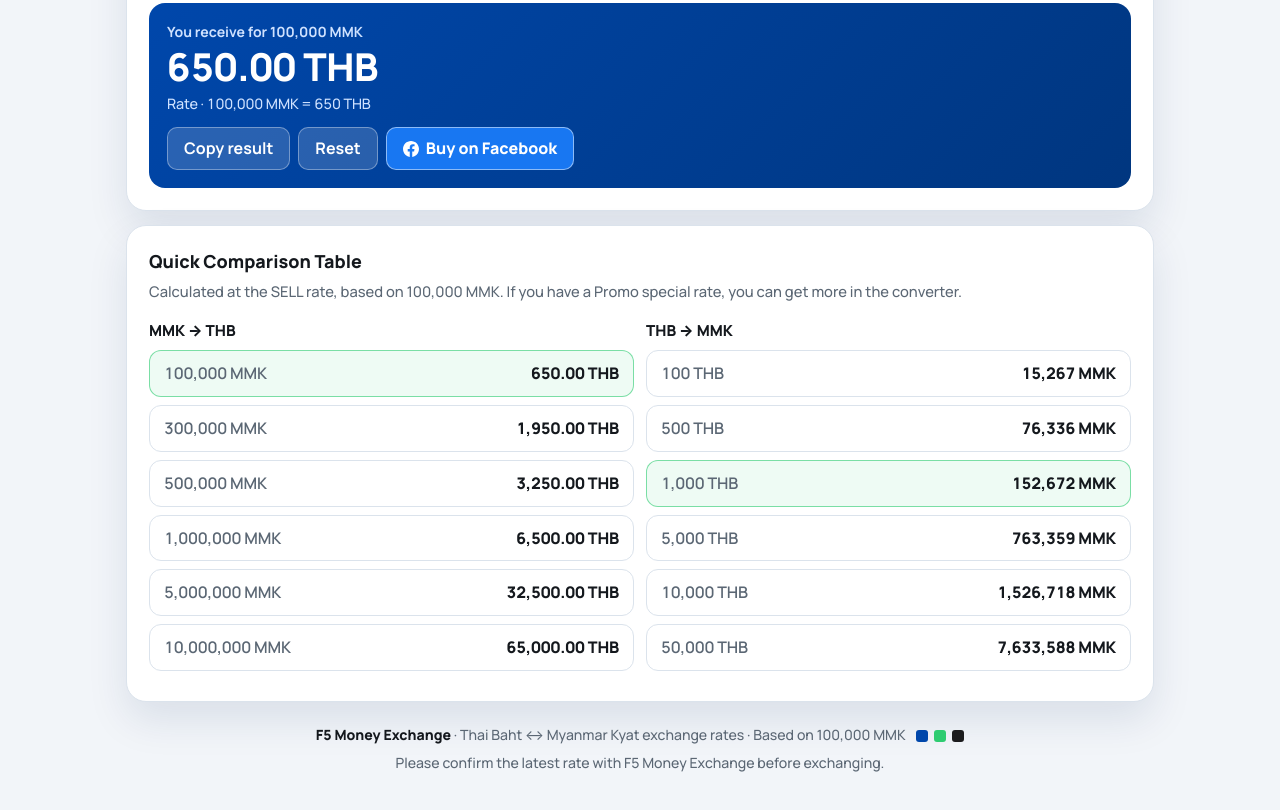
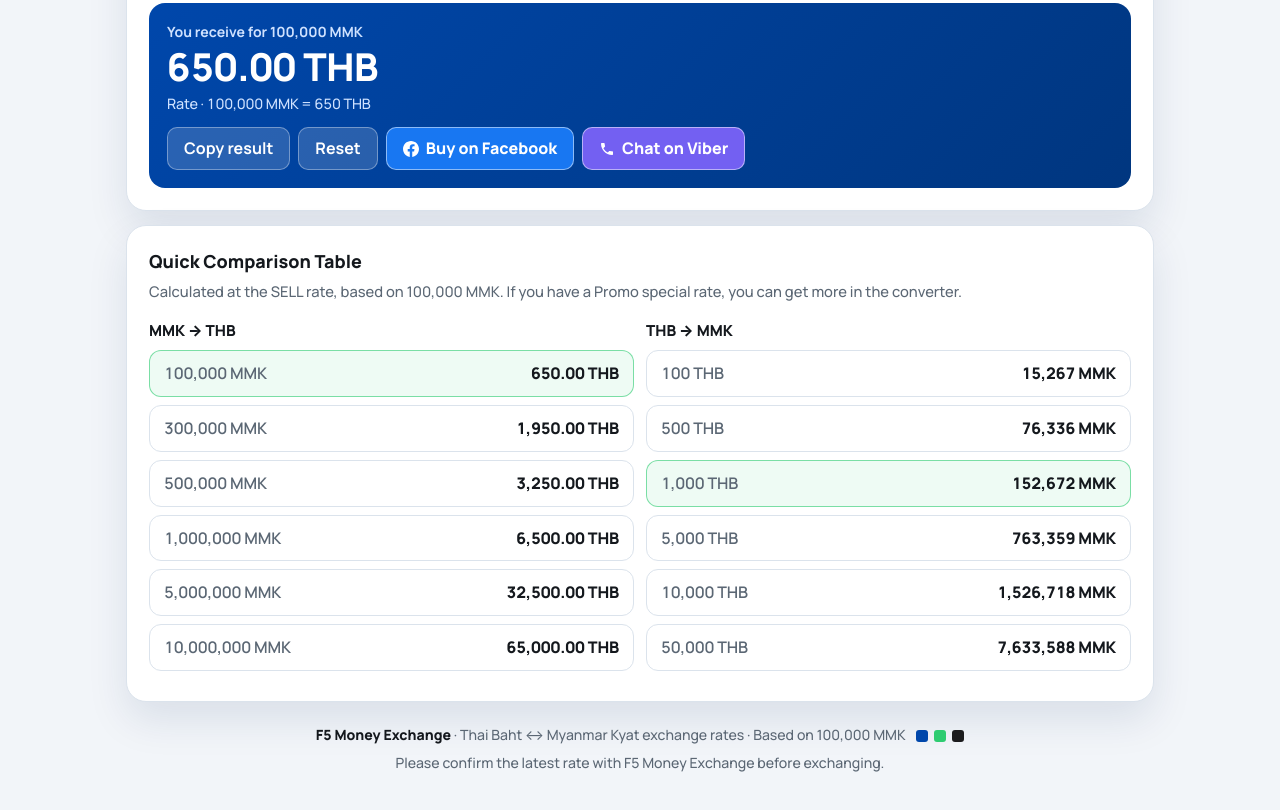
Before and after one commit to Mookie247/f5-money-exchange, a plain HTML site: page index.html in a window 1280 px wide. Shown: the part 1119-1929 px from the top of the page. Drawn offline with nearby package versions, Linux system fonts and the light colour scheme; no server answers.

Commit message:
Add Chat on Viber link next to Facebook

```diff
--- a/index.html
+++ b/index.html
@@ -86,6 +86,8 @@
 
   .result .r-actions a.fb-link-btn{display:inline-flex;align-items:center;gap:7px;background:#1877F2;border:1px solid rgba(255,255,255,.5);color:#fff;border-radius:10px;padding:8px 16px;font-weight:800;min-height:40px;text-decoration:none}
   .result .r-actions a.fb-link-btn svg{width:16px;height:16px;fill:#fff;flex:none}
+  .result .r-actions a.viber-link-btn{display:inline-flex;align-items:center;gap:7px;background:#7360F2;border:1px solid rgba(255,255,255,.5);color:#fff;border-radius:10px;padding:8px 16px;font-weight:800;min-height:40px;text-decoration:none}
+  .result .r-actions a.viber-link-btn svg{width:16px;height:16px;fill:#fff;flex:none}
 
   /* Sections */
   section.card{background:var(--surface);border:1px solid var(--line);border-radius:var(--radius);padding:22px;margin-top:14px;box-shadow:var(--shadow)}
@@ -318,6 +320,10 @@
           <svg viewBox="0 0 24 24" xmlns="http://www.w3.org/2000/svg" aria-hidden="true"><path d="M24 12.073C24 5.405 18.627 0 12 0S0 5.405 0 12.073C0 18.1 4.388 23.094 10.125 24v-8.437H7.078v-3.49h3.047v-2.66c0-3.025 1.792-4.697 4.533-4.697 1.313 0 2.686.236 2.686.236v2.971H15.83c-1.491 0-1.956.93-1.956 1.886v2.264h3.328l-.532 3.49h-2.796V24C19.612 23.094 24 18.1 24 12.073z"/></svg>
           <span id="fbBtnText">Buy on Facebook</span>
         </a>
+        <a class="viber-link-btn" href="viber://chat?number=%2B66820767193">
+          <svg viewBox="0 0 24 24" xmlns="http://www.w3.org/2000/svg" aria-hidden="true"><path d="M6.62 10.79c1.44 2.83 3.76 5.14 6.59 6.59l2.2-2.2c.27-.27.67-.36 1.02-.24 1.12.37 2.33.57 3.57.57.55 0 1 .45 1 1V20c0 .55-.45 1-1 1-9.39 0-17-7.61-17-17 0-.55.45-1 1-1h3.5c.55 0 1 .45 1 1 0 1.25.2 2.45.57 3.57.11.35.03.74-.25 1.02l-2.2 2.2z"/></svg>
+          <span id="viberBtnText">Chat on Viber</span>
+        </a>
       </div>
     </div>
   </section>
@@ -449,7 +455,7 @@ var I18N = {
     convTitle: "Currency Converter",
     convSub: "All calculations are based on 100,000 MMK only. Type an amount and the result is calculated instantly from that base. When Admin updates the rates, every calculation updates too.",
     fromMmk: "Amount you give (MMK)", fromThb: "Amount you give (THB)", toThb: "Amount you receive (THB)", toMmk: "Amount you receive (MMK)",
-    copyBtn: "Copy result", copied: "Copied ✓", resetBtn: "Reset", fbBtn: "Buy on Facebook",
+    copyBtn: "Copy result", copied: "Copied ✓", resetBtn: "Reset", fbBtn: "Buy on Facebook", viberBtn: "Chat on Viber",
     quickTitle: "Quick Comparison Table", quickSub: "Calculated at the SELL rate, based on 100,000 MMK. If you have a Promo special rate, you can get more in the converter.",
     footerMain: "Thai Baht ↔ Myanmar Kyat exchange rates · Based on 100,000 MMK",
     footerNote: "Please confirm the latest rate with F5 Money Exchange before exchanging.",
@@ -486,7 +492,7 @@ var I18N = {
     convTitle: "ငွေလဲတွက်စက်",
     convSub: "တွက်ချက်မှုအားလုံးကို 100,000 ကျပ် တစ်ခုတည်းကိုသာ အခြေခံပြီး တွက်ပါသည်။ ပမာဏ ထည့်လိုက်သည်နှင့် ထိုအခြေခံမှ ရလဒ်ကို ချက်ချင်း တွက်ပြပေးပါသည်။ Admin နှုန်းပြင်လိုက်သည်နှင့် တွက်ချက်မှုအားလုံး အသစ်ဖြစ်သွားပါမည်။",
     fromMmk: "ပေးမည့် ပမာဏ (MMK)", fromThb: "ပေးမည့် ပမာဏ (THB)", toThb: "ရရှိမည့် ပမာဏ (THB)", toMmk: "ရရှိမည့် ပမာဏ (MMK)",
-    copyBtn: "ရလဒ် ကူးယူရန်", copied: "ကူးယူပြီးပါပြီ ✓", resetBtn: "ပြန်စရန်", fbBtn: "Facebook တွင် ဝယ်ရန်",
+    copyBtn: "ရလဒ် ကူးယူရန်", copied: "ကူးယူပြီးပါပြီ ✓", resetBtn: "ပြန်စရန်", fbBtn: "Facebook တွင် ဝယ်ရန်", viberBtn: "Viber တွင် စကားပြောရန်",
     quickTitle: "အမြန် နှိုင်းယှဉ်ဇယား", quickSub: "SELL နှုန်းဖြင့် 100,000 ကျပ် အခြေခံ တွက်ထားပါသည်။ Promo အထူးနှုန်း ရှိပါက converter တွင် ပိုရနိုင်ပါသည်။",
     footerMain: "ထိုင်းဘတ် ↔ မြန်မာကျပ် ငွေလဲနှုန်းများ · 100,000 ကျပ် အခြေခံ",
     footerNote: "ငွေမလဲမီ F5 Money Exchange တွင် နောက်ဆုံးနှုန်းကို အတည်ပြုပေးပါ။",
@@ -521,7 +527,7 @@ function applyLanguage() {
   var pi = document.getElementById("promoInput"); if (pi) pi.placeholder = t("promoPlaceholder");
   setText("promoAppliedText", "promoAppliedText"); setText("promoAppliedUnit", "promoAppliedUnit");
   setText("convTitle", "convTitle"); setText("convSub", "convSub");
-  setText("copyBtn", "copyBtn"); setText("resetBtn", "resetBtn"); setText("fbBtnText", "fbBtn");
+  setText("copyBtn", "copyBtn"); setText("resetBtn", "resetBtn"); setText("fbBtnText", "fbBtn"); setText("viberBtnText", "viberBtn");
   setText("quickTitle", "quickTitle"); setText("quickSub", "quickSub");
   setText("footerMain", "footerMain"); setText("footerNote", "footerNote");
   setText("adminTitle", "adminTitle"); setText("adminLock", "adminLock");
```
